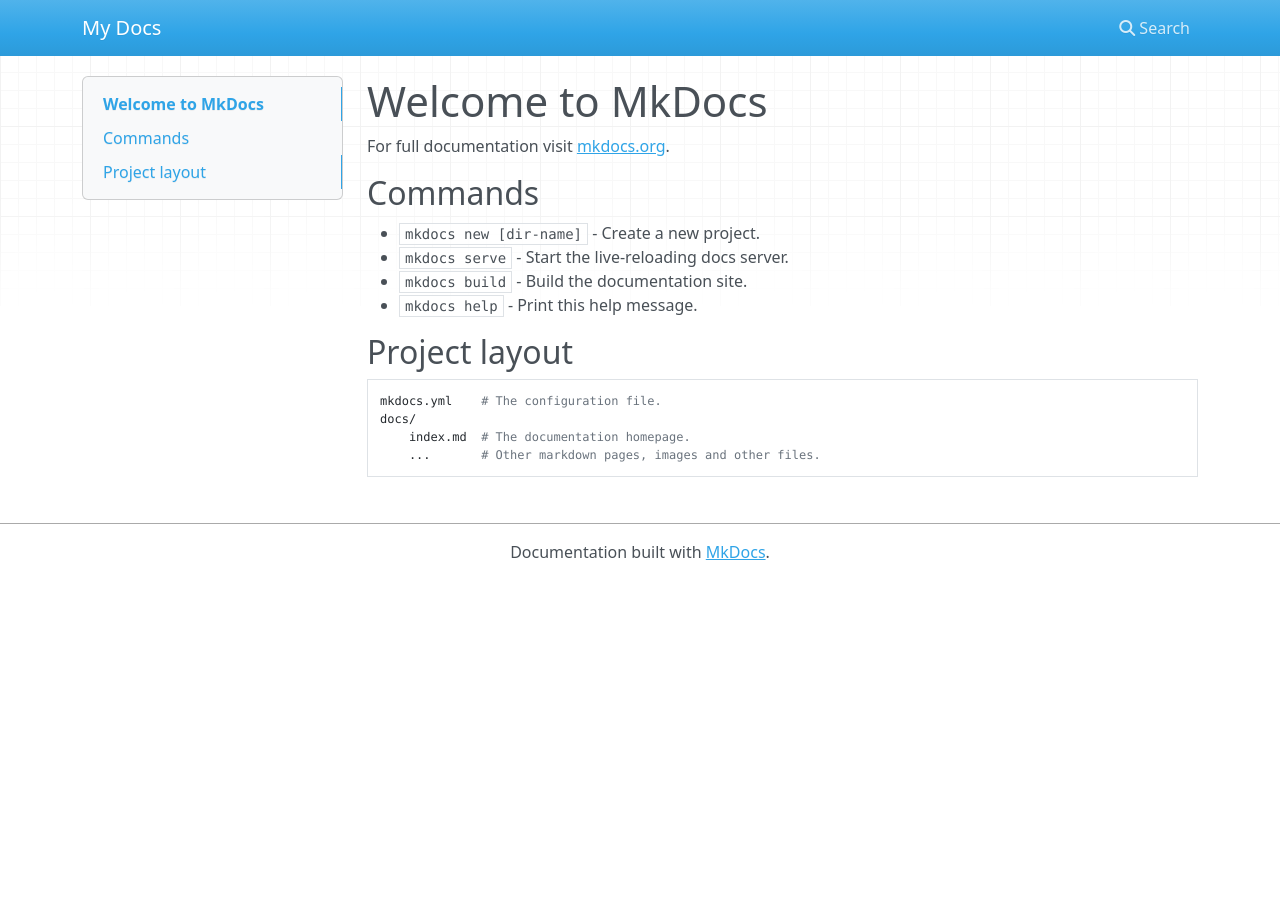
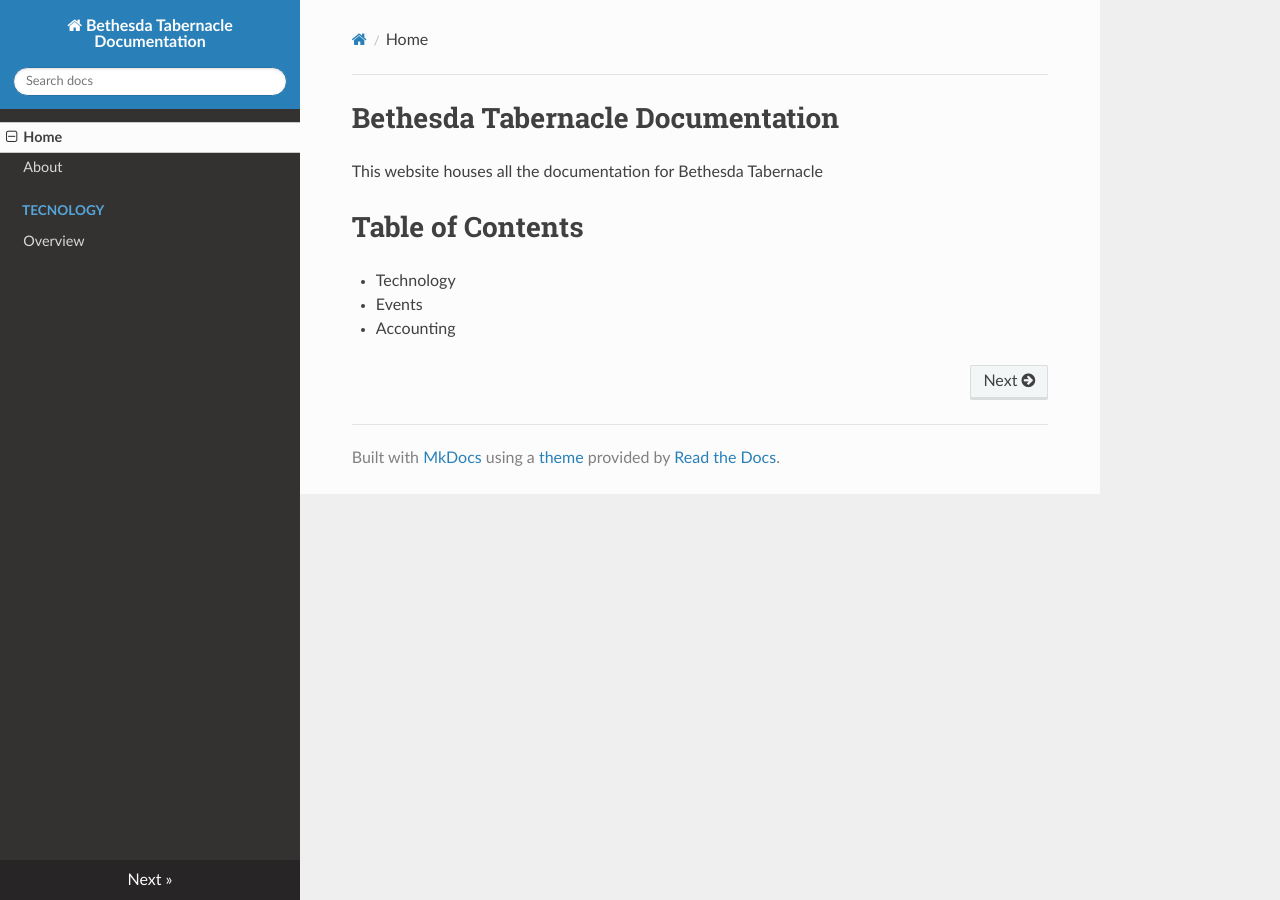
Before and after one commit to bcrowe2012/documentation, an MkDocs documentation site: the page built from docs/index.md, in a window 1280 px wide. Built offline with MkDocs 1.6.1, drawn with Linux system fonts in a browser that asks for light colours; nearby versions of some CDN libraries; old or Windows-style settings are respelled for this version of MkDocs.

Commit message:
Inital build

```diff
--- a/docs/index.md
+++ b/docs/index.md
@@ -1,17 +1,8 @@
-# Welcome to MkDocs
+# Bethesda Tabernacle Documentation
+This website houses all the documentation for Bethesda Tabernacle
 
-For full documentation visit [mkdocs.org](http://mkdocs.org).
 
-## Commands
-
-* `mkdocs new [dir-name]` - Create a new project.
-* `mkdocs serve` - Start the live-reloading docs server.
-* `mkdocs build` - Build the documentation site.
-* `mkdocs help` - Print this help message.
-
-## Project layout
-
-    mkdocs.yml    # The configuration file.
-    docs/
-        index.md  # The documentation homepage.
-        ...       # Other markdown pages, images and other files.
+# Table of Contents
+* Technology
+* Events
+* Accounting
--- a/mkdocs.yml
+++ b/mkdocs.yml
@@ -1 +1,7 @@
-site_name: My Docs
+site_name: Bethesda Tabernacle Documentation
+pages:
+  - Home: 'index.md'
+  - About: 'about.md'
+  - Tecnology:
+    - Overview: technology/overview.md
+theme: readthedocs
```
Also changed, not shown: docs/about.md (added, +4 -0 lines), docs/technology/overview.md (added, +2 -0 lines).
